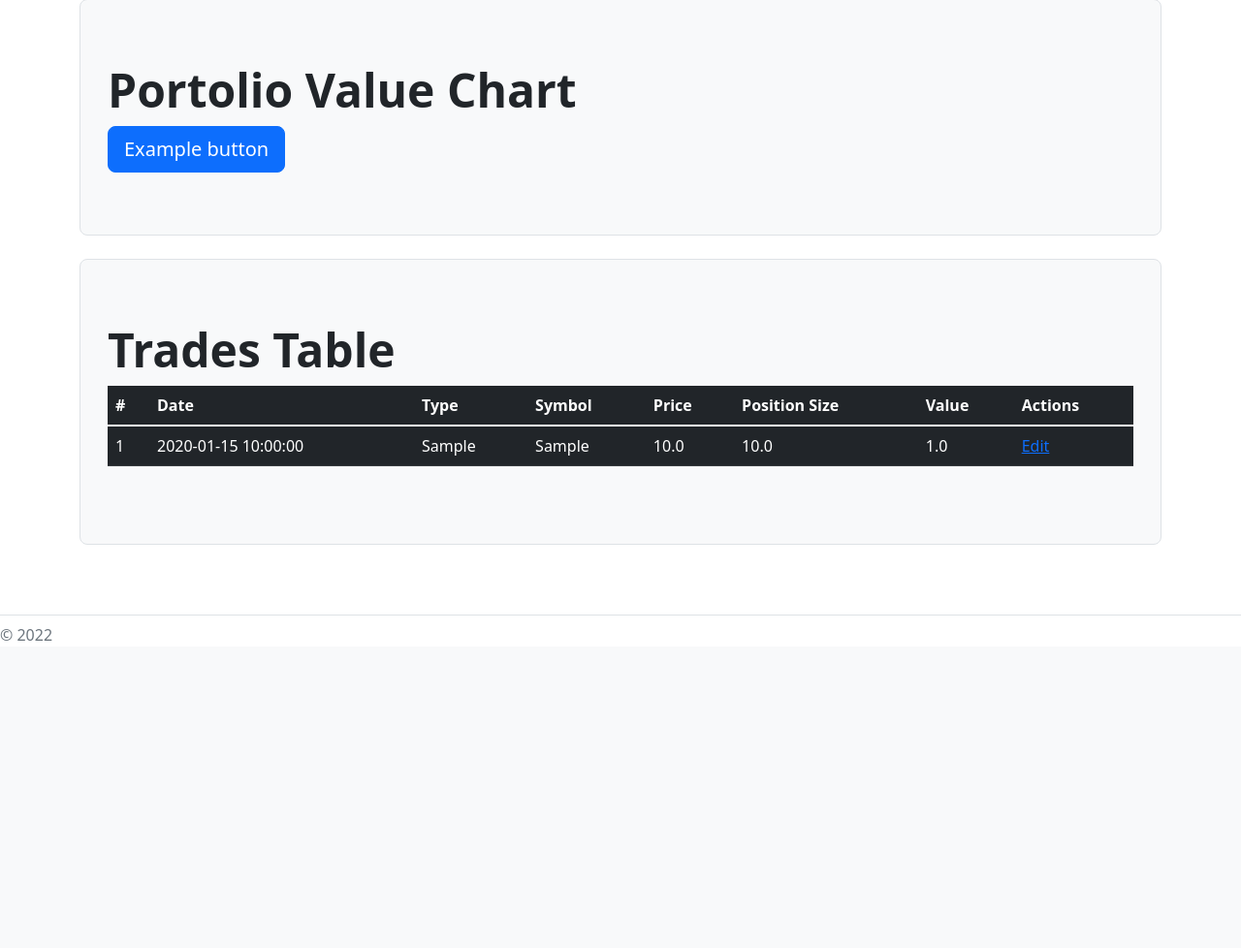
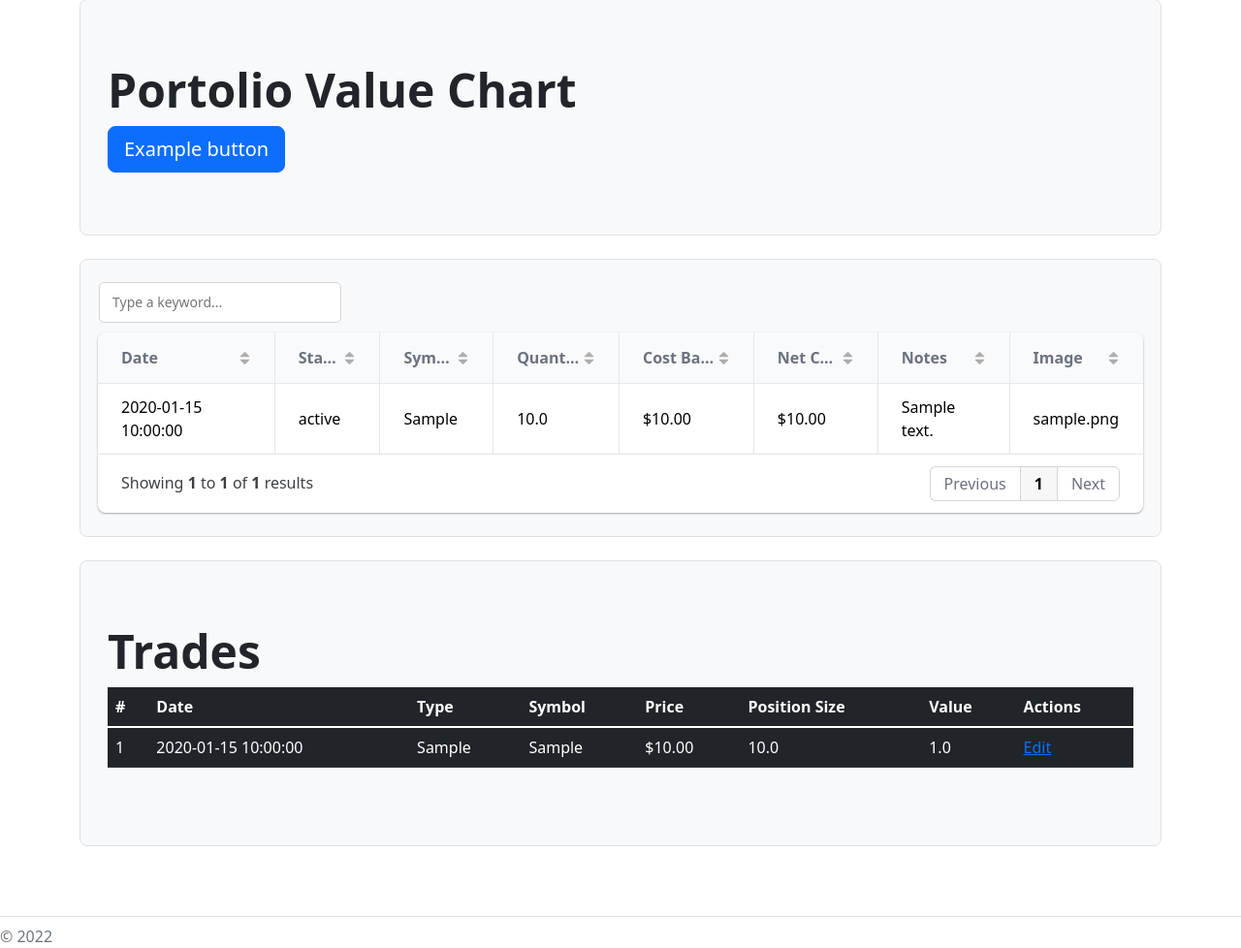
Before and after one commit to rendellr/tradingjournal, a Flask app: page / in a window 1280 px wide. Shown: the part 296-1274 px from the top of the page at 97% size. Before the commit the page ends 957 px from the top, so only its background shows below. Run offline with Flask 3, Linux system fonts and the light colour scheme; tables that the repository leaves empty hold one stand-in row (values such as "Sample post"); grey boxes marked "Sample" are stand-in pictures; some libraries are stand-ins or nearby versions.

Commit message:
implemented grid.js tables

```diff
--- a/app.py
+++ b/app.py
@@ -1,8 +1,9 @@
 from flask import Flask, render_template, request, redirect, url_for, flash
 from werkzeug.utils import secure_filename
 from tools import import_csv, allowed_file
-from models import Trade, setup_db, db_drop_and_create
+from models import Trade, Position, setup_db, db_drop_and_create
 import os
+from sqlalchemy import desc
 
 
 app = Flask(__name__)
@@ -18,7 +19,8 @@ def dashboard():
         return "Hello"
     else:
         trades = Trade.query.order_by(Trade.date).all()
-        return render_template('dashboard.html', trades=trades)
+        positions = Position.query.order_by(desc(Position.status), Position.date_open).all()
+        return render_template('dashboard.html', trades=trades, positions=positions)
 
 @app.route('/importcsv', methods=['POST', 'GET'])
 def importcsv():
--- a/templates/base.html
+++ b/templates/base.html
@@ -6,6 +6,8 @@
     <meta http-equiv="X-UA-Compatible" content="ie=edge">
     <link rel="stylesheet" href="{{ url_for('static', filename='css/bootstrap.min.css') }}">
     <link rel="shortcut icon" href="{{ url_for('static', filename='img/home icon.ico') }}">
+    <link href="https://unpkg.com/gridjs/dist/theme/mermaid.min.css" rel="stylesheet"/>
+    <script src="https://unpkg.com/gridjs/dist/gridjs.umd.js"></script>
     <script src="https://cdn.jsdelivr.net/npm/bootstrap@5.2.3/dist/js/bootstrap.bundle.min.js"></script>
     {% block title %}{% endblock %}
   </head>
@@ -83,6 +85,7 @@
     <footer class="pt-2 mt-4 text-muted border-top">
         &copy; 2022
       </footer>
+  {% block javascript %}{% endblock %}
   </body>
 
 </html>
--- a/templates/dashboard.html
+++ b/templates/dashboard.html
@@ -27,10 +27,18 @@
     </div>
 </div>
 
-<!-- Trades Data Table-->
+<!-- Positions Table Gridjs-->
+<div class="p-3 mb-4 bg-light border rounded-3">
+  <div id="table"></div>
+<!--    <div class="container-fluid py-5 ">-->
+<!--      <h3 class="display-5 fw-bold">Positions</h3>-->
+<!--    </div>-->
+</div>
+
+<!-- Trades Table -->
 <div class="p-3 bg-light border rounded-3">
     <div class="container-fluid py-5 ">
-      <h1 class="display-5 fw-bold">Trades Table</h1>
+      <h3 class="display-5 fw-bold">Trades</h3>
 
       <div class="table-responsive">
         <table class="table table-dark table-hover">
@@ -53,7 +61,7 @@
                 <td>{{ trade.date }}</td>
                 <td>{{ trade.type }}</td>
                 <td>{{ trade.symbol }}</td>
-                <td>{{ trade.price }}</td>
+                <td>{{ "${:,.2f}".format(trade.price) }}</td>
                 <td>{{ trade.qty }}</td>
                 <td>{{ trade.value }}</td>
 <!--                <td>-->
@@ -73,7 +81,7 @@
 </div>
 
 <!-- Trade image modal -->
-{% for trade in trades%}
+  {% for trade in trades %}
     <div class="modal" id="tradeimg{{trade._id}}" aria-hidden="true">
       <div class="modal-dialog modal-xl">
         <div class="modal-content">
@@ -91,4 +99,37 @@
   {% endfor %}
 {% endblock %}
 
-{% block modal %}{% endblock %}
+{% block javascript %}
+<!--  {{ super() }}-->
+  <script>
+    new gridjs.Grid({
+    columns: [
+      { id: 'date_open', name: 'Date' },
+      { id: 'status', name: 'Status' },
+      { id: 'symbol', name: 'Symbol' },
+      { id: 'qty', name: 'Quantity' },
+      { id: 'cost_basis', name: 'Cost Basis' },
+      { id: 'net_cost', name: 'Net Cost' },
+      { id: 'notes', name: 'Notes' },
+      { id: 'img', name: 'Image' },
+    ],
+    data: [
+      {% for position in positions %}
+        {
+          date_open: '{{ position.date_open }}',
+          status: '{{ position.status }}',
+          symbol: '{{ position.symbol }}',
+          qty: '{{ position.qty|round(6) }}',
+          cost_basis: '{{ "${:,.2f}".format(position.cost_basis) }}',
+          net_cost: '{{ "${:,.2f}".format(position.net_cost) }}',
+          notes: '{{ position.notes }}',
+          img: '{{ position.img }}',
+        },
+      {% endfor %}
+    ],
+    search: true,
+    sort: true,
+    pagination: true,
+    }).render(document.getElementById('table'));
+  </script>
+{% endblock %}
--- a/tools.py
+++ b/tools.py
@@ -60,16 +60,15 @@ def import_csv(filename):
 # Add trade new trade to position, update position id with new data
 def add_trade(trade):
 
-    direction = {'Buy': 1, 'Sell': -1}
-
-    # if no open trades exist, create new position, commit to db, return
+    dir = {'Buy': 1, 'Sell': -1}
+    # if no open positions exist, create new position, commit to db, return
     if not Position.query.filter_by(symbol=trade.symbol, status='Open').all():
         position = Position(
             date_open=trade.date,
             status='Open',
             symbol=trade.symbol,
             cost_basis=trade.price,
-            qty=trade.qty*direction[trade.type],
+            qty=trade.qty*dir[trade.type],
             net_cost=trade.price*trade.qty,
             notes='',
             img=trade.img,
@@ -84,27 +83,28 @@ def add_trade(trade):
         return
 
     # else an open trade exists, link new trade to position, update position data, return
-    else :
+    else:
+
         # if open pos != 1, return error msg
         if Position.query.filter_by(symbol=trade.symbol, status='Open').count() != 1:
-            print('error, open position qty mismatch')
+            print('ERROR: open position qty mismatch')
 
         openpos = Position.query.filter_by(symbol=trade.symbol, status='Open').first()
-
+        new_qty = openpos.qty + trade.qty * dir[trade.type]
         # If new trade reduces qty past 0, throw error about selling/buying more than available
 
         # If new trade reduces qty to 0 or , update position data and set status to "Closed"
-        if openpos.qty + trade.qty * direction[trade.type] == 0:
+        if new_qty == 0:
             print(f'Trade quantity zero, closing position {openpos}')
             openpos.qty = 0
-            openpos.cost_basis = 0
+            openpos.cost_basis = 0 #???
             openpos.status = 'Closed'
         else:
             print(f'Adding {trade} to {openpos}')
             openpos.cost_basis = (openpos.cost_basis * openpos.qty + trade.price * trade.qty) / (openpos.qty + trade.qty)
-            openpos.qty += trade.qty * direction[trade.type] # adjust pos qty based on trade direction
+            openpos.qty += trade.qty * dir[trade.type]  # adjust pos qty based on trade direction
 
-        openpos.net_cost = trade.price * trade.qty * direction[trade.type]
+        openpos.net_cost = trade.price * trade.qty * dir[trade.type]
         trade.position_id = openpos._id # add trade as child to open position
         db.session.commit()
         return
```
Also changed, not shown: test.js (added, +27 -0 lines), instance/positions.db. Lines whose indentation alone changed are shown as unchanged.
